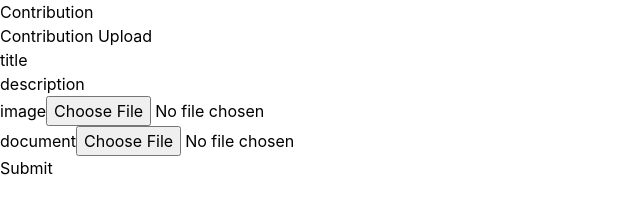
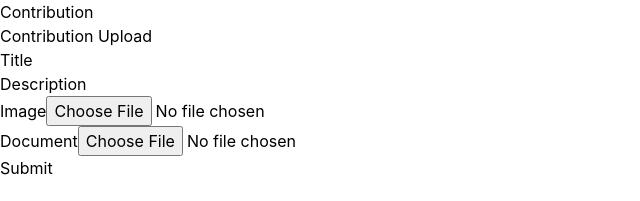
Before and after one commit to PXTrung/Magazine-Hub, a React (Create React App) app in the folder FE_COMP1640/: page /contribution in a window 1280 px wide. Shown: the top 201 px of the page, without its empty margins (0-640 px from the left). Built offline with nearby package versions, Linux system fonts and the light colour scheme.

Commit message:
fix: upload contribution

```diff
--- a/FE_COMP1640/src/pages/contribution/components/UploadForm.tsx
+++ b/FE_COMP1640/src/pages/contribution/components/UploadForm.tsx
@@ -10,26 +10,15 @@ import {
 import { yupResolver } from "@hookform/resolvers/yup";
 import { ENDPOINTS } from "../../../constants/endpoint";
 
-interface FormData {
-  title: string;
-  description: string;
-  image: FileList;
-  document: FileList;
-}
-
 const schema = yup.object().shape({
-  title: yup.string().required("Title is required"),
-  description: yup.string().required("Description is required"),
-  image: yup
+   Title: yup.string().required("Title is required"),
+   Description: yup.string().required("Description is required"),
+   ImageFile: yup
       .mixed<FileList>()
       .test("require", "Upload your image", (files) => {
-      console.log(files?.[0]);
-
          return !!files?.[0];
       })
       .test("fileType", "Unsupported file format", (files) => {
-      console.log(files?.[0]?.type);
-
          return (
             !files ||
             files?.[0]?.type === "image/jpeg" ||
@@ -37,9 +26,12 @@ const schema = yup.object().shape({
          );
       })
       .test("fileSize", "File size is too large", (files) => {
-      console.log(files?.[0]?.size);
-
          return !files || files?.[0]?.size < 5000000;
+      }),
+   DocumentFile: yup
+      .mixed<File>()
+      .test("require", "Upload your document", (file) => {
+         return !!file;
       }),
 });
 
@@ -55,17 +47,21 @@ const UploadForm = () => {
    const jwt = localStorage.getItem("jwtToken");
 
    const onSubmit: SubmitHandler<FieldValues> = async (data) => {
-    console.log(data);
+      const formData = new FormData();
+
+      formData.append("imageFile", data?.ImageFile[0]);
+      formData.append("title", data?.Title);
+      formData.append("description", data?.Title);
+      formData.append("documentFile", data?.DocumentFile[0]);
+
       await fetch(ENDPOINTS.CONTRIBUTION, {
          method: "POST",
          headers: {
-        "Content-Type": "application/json",
             Authorization: `Bearer ${jwt}`,
          },
-      body: JSON.stringify(data),
+         body: formData,
       })
          .then((response) => {
-        console.log("status: ", response.json());
             if (response.status === 200) {
                alert("upload successfully");
             }
@@ -75,32 +71,33 @@ const UploadForm = () => {
             console.error("Lỗi:", error);
          });
    };
+
    return (
       <div className="max-w-lg mx-auto bg-white p-6 rounded-lg shadow-md">
          <h2 className="text-2xl font-semibold mb-4">Contribution Upload</h2>
-      <form onSubmit={handleSubmit(onSubmit)} encType="multipart/form-data">
+         <form onSubmit={handleSubmit(onSubmit)}>
             <Input
                register={register}
                errors={errors}
                required
-          id="title"
-          label="title"
+               id="Title"
+               label="Title"
                type="text"
             ></Input>
             <Input
                register={register}
                errors={errors}
                required
-          id="description"
-          label="description"
+               id="Description"
+               label="Description"
                type="text"
             ></Input>
             <Input
                register={register}
                errors={errors}
                required
-          id="image"
-          label="image"
+               id="ImageFile"
+               label="Image"
                type="file"
                accept="image/*"
             ></Input>
@@ -108,10 +105,10 @@ const UploadForm = () => {
                register={register}
                errors={errors}
                required
-          id="document"
-          label="document"
+               id="DocumentFile"
+               label="Document"
                type="file"
-          accept=".docx, .doc"
+               accept=".docx, .doc, .pdf"
             ></Input>
 
             <button
```
Also changed, not shown: 2 other files (tests, documents, lock files or other folders). Lines whose indentation alone changed are shown as unchanged.
